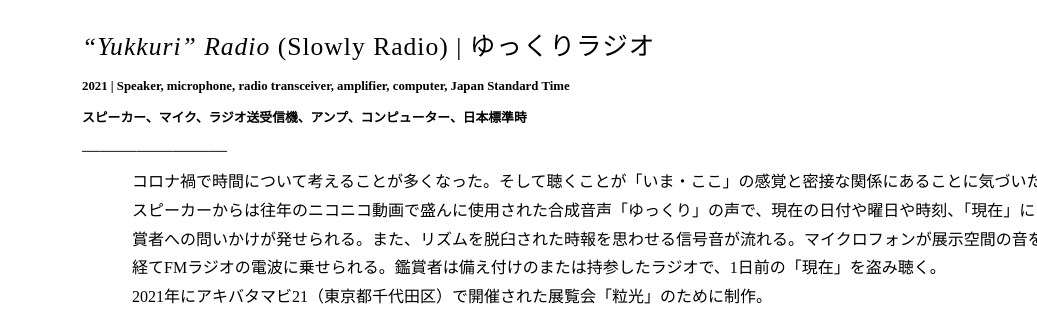
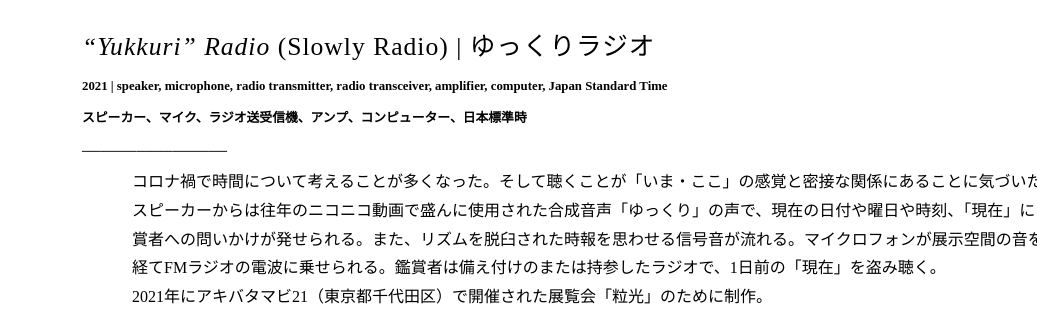
Before and after one commit to NobuhikoHayashi/nobuhikohayashi, a plain HTML site: page work_yukkuri.html in a window 1280 px wide. Shown: the part 687-1002 px from the top of the page, without its empty margins (18-1055 px from the left). Drawn offline with Linux system fonts and the light colour scheme.

Commit message:
Update work_yukkuri.html

```diff
--- a/work_yukkuri.html
+++ b/work_yukkuri.html
@@ -41,7 +41,7 @@
        <dd><img style="width:60%" src="img_yukkuri1.jpg"/></dd>
        <dl>
        <h2 class="wtitle"><i>“Yukkuri” Radio</i> (Slowly Radio) | ゆっくりラジオ</h2>
-       <h2 class="subt" style="text-align:left">2021 | Speaker, microphone, radio transceiver, amplifier, computer, Japan Standard Time</h2>
+       <h2 class="subt" style="text-align:left">2021 | speaker, microphone, radio transmitter, radio transceiver, amplifier, computer, Japan Standard Time</h2>
        <h2 class="subt" style="text-align:left">スピーカー、マイク、ラジオ送受信機、アンプ、コンピューター、日本標準時</h2>
        <h2 class="subt" style="text-align:left">────────────────</h2>
        <p>コロナ禍で時間について考えることが多くなった。そして聴くことが「いま・ここ」の感覚と密接な関係にあることに気づいた。</p>
```
